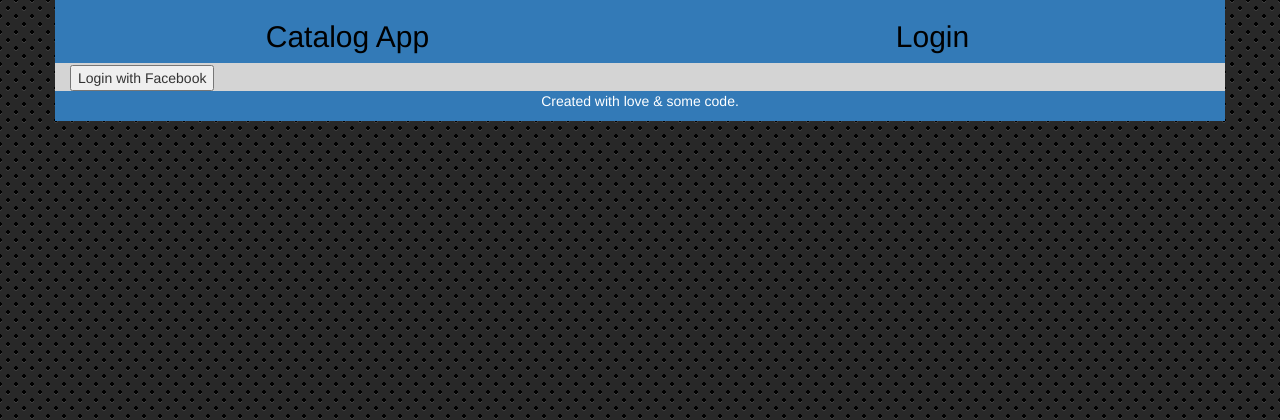
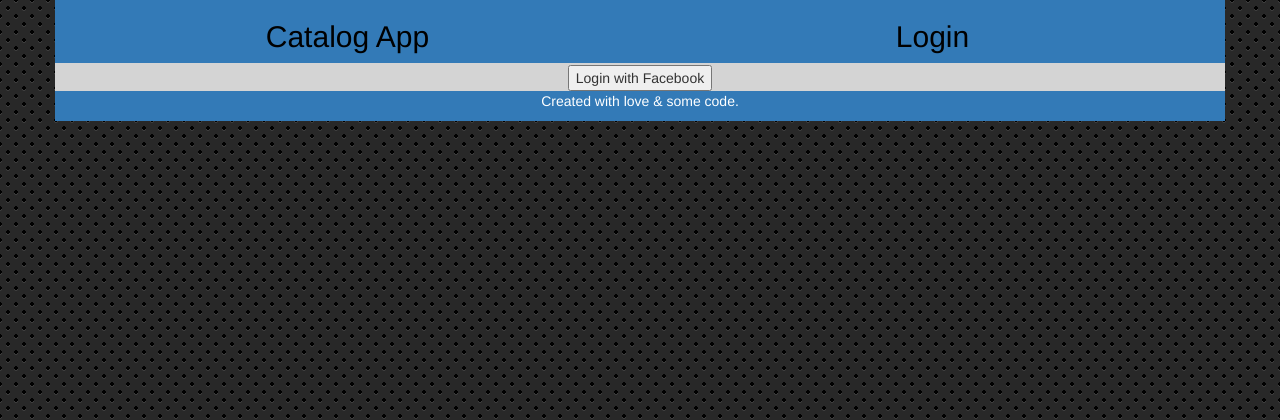
Before and after one commit to deepakmali/P5_catalog, a Flask app: page /login in a window 1280 px wide. Shown: the top 420 px of the page. Run offline with Flask 2, Linux system fonts and the light colour scheme; parts of the project's set-up code (start-up, migrations or seed data) failed here and were passed over; some libraries are stand-ins or nearby versions.

Commit message:
Aligned the signin buttons

```diff
--- a/templates/login.html
+++ b/templates/login.html
@@ -2,7 +2,7 @@
 {% block content %}
 
 <div class="row">
-<div class="col-md-12">
+<div class="col-md-12 text-center">
   <div id="signInButton">
   <span class="g-signin"
     data-scope="openid email"
@@ -17,13 +17,13 @@
 </div>
 </div>
 <div class="row">
-<div class="col-md-12">
+<div class="col-md-12 text-center">
   <div id="result_data"></div>
 </div>
 </div>
 
 <div class="row">
-<div class="col-md-12">
+<div class="col-md-12 text-center">
   <button id="fb_login">
     <fb:login-button scope="public_profile,email" onlogin="sendTokenToServer();">
 Login with Facebook
```
